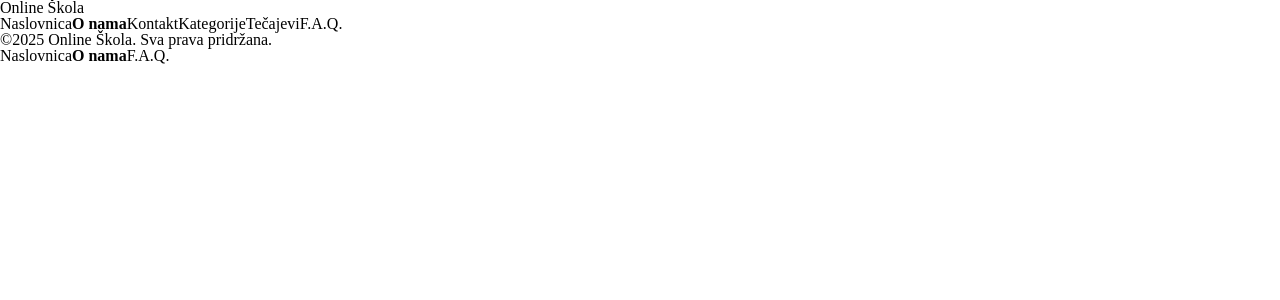
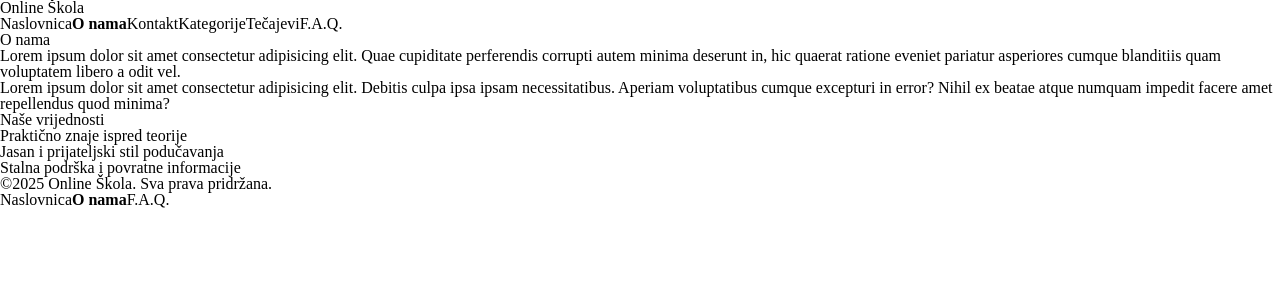
Before and after one commit to David-Yuba/ZavrsniVjezba, a React (Vite) app: page /about in a window 1280 px wide. Shown: the top 300 px of the page. Built offline with nearby package versions, Linux system fonts and the light colour scheme.

Commit message:
Added html for about page

```diff
--- a/src/components/Cards/Card.jsx
+++ b/src/components/Cards/Card.jsx
@@ -19,7 +19,6 @@ const imageDebugStyling = {
 }
 
 export default function Card({course}){
-
     return (
         <div>
             <img style = {imageDebugStyling} src={course.image}/>
--- a/src/pages/About/About.jsx
+++ b/src/pages/About/About.jsx
@@ -2,7 +2,15 @@ export default function About(){
 
     return (
         <div>
-
+            <h1>O nama</h1>
+            <p>Lorem ipsum dolor sit amet consectetur adipisicing elit. Quae cupiditate perferendis corrupti autem minima deserunt in, hic quaerat ratione eveniet pariatur asperiores cumque blanditiis quam voluptatem libero a odit vel.</p>
+            <p>Lorem ipsum dolor sit amet consectetur adipisicing elit. Debitis culpa ipsa ipsam necessitatibus. Aperiam voluptatibus cumque excepturi in error? Nihil ex beatae atque numquam impedit facere amet repellendus quod minima?</p>
+            <h2>Naše vrijednosti</h2>
+            <ul>
+                <li>Praktično znaje ispred teorije</li>
+                <li>Jasan i prijateljski stil podučavanja</li>
+                <li>Stalna podrška i povratne informacije</li>
+            </ul>
         </div>
     )
 }
```
